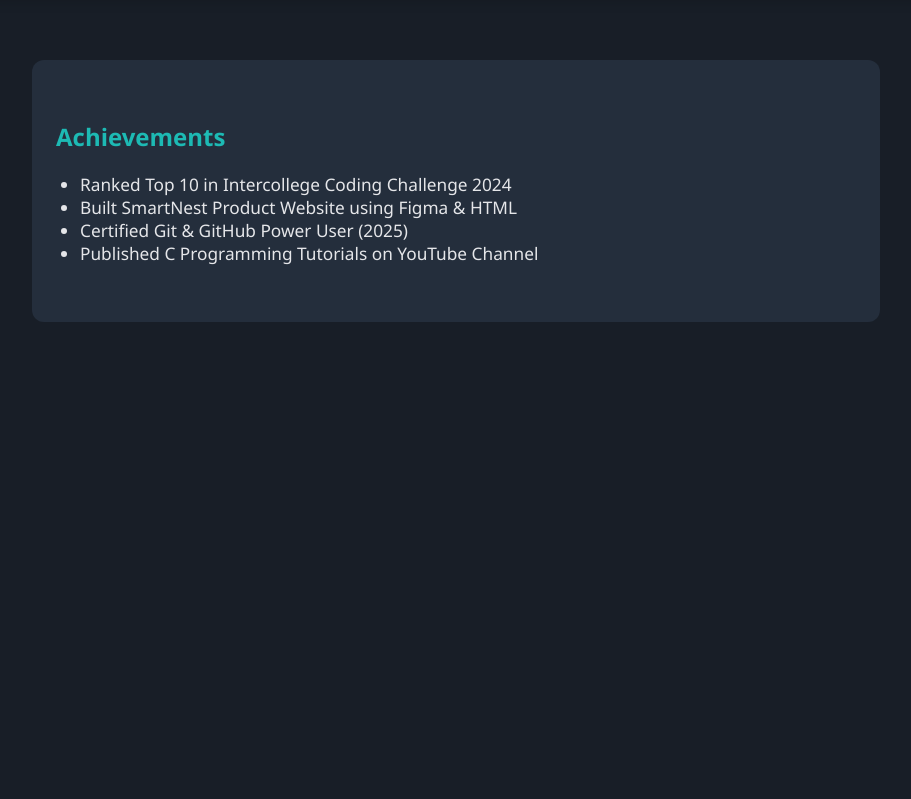
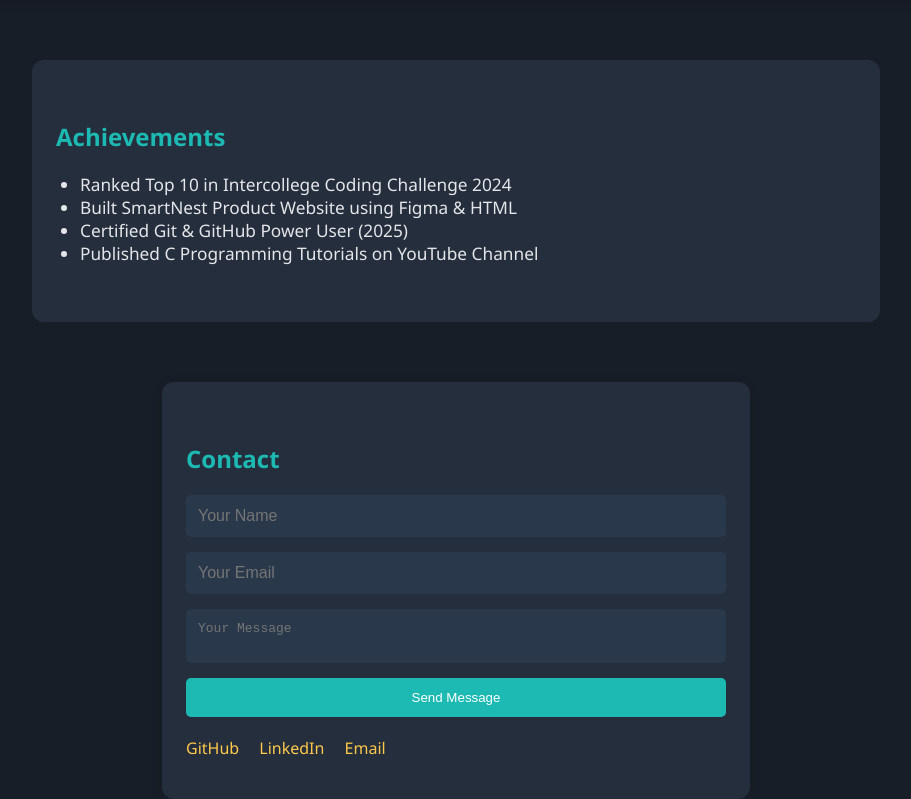
Before and after one commit to vineet1cg/HTML-Practice, a plain HTML site: page View/index.html in a window 1280 px wide. Shown: the part 1185-1984 px from the top of the page, without its empty margins (184-1095 px from the left). Before the commit the page ends 1507 px from the top, so only its background shows below. Drawn offline with Linux system fonts and the light colour scheme.

Commit message:
added contact-socials section

```diff
--- a/View/index.html
+++ b/View/index.html
@@ -71,3 +71,19 @@
       <li>Published C Programming Tutorials on YouTube Channel</li>
     </ul>
   </section>
+
+  <!-- Contact Section -->
+  <section id="contact" class="contact-section">
+    <h2>Contact</h2>
+    <form>
+      <input type="text" placeholder="Your Name" required/>
+      <input type="email" placeholder="Your Email" required/>
+      <textarea placeholder="Your Message" required></textarea>
+      <button type="submit">Send Message</button>
+    </form>
+    <div class="contact-socials">
+      <a href="https://github.com/yourusername" target="_blank" aria-label="GitHub">GitHub</a>
+      <a href="https://linkedin.com/in/yourusername" target="_blank" aria-label="LinkedIn">LinkedIn</a>
+      <a href="mailto:youremail@example.com" aria-label="Email">Email</a>
+    </div>
+  </section>
```
